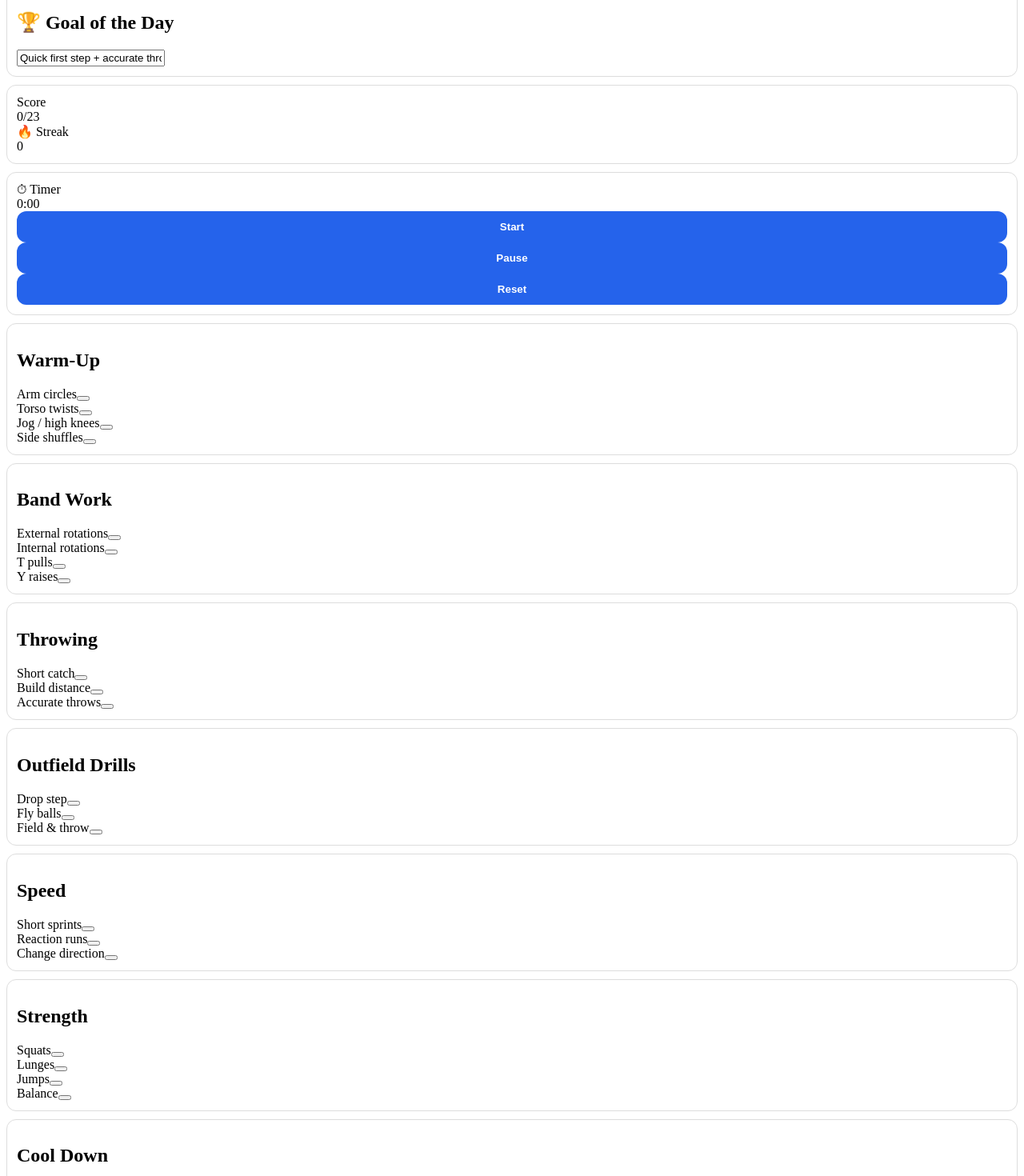
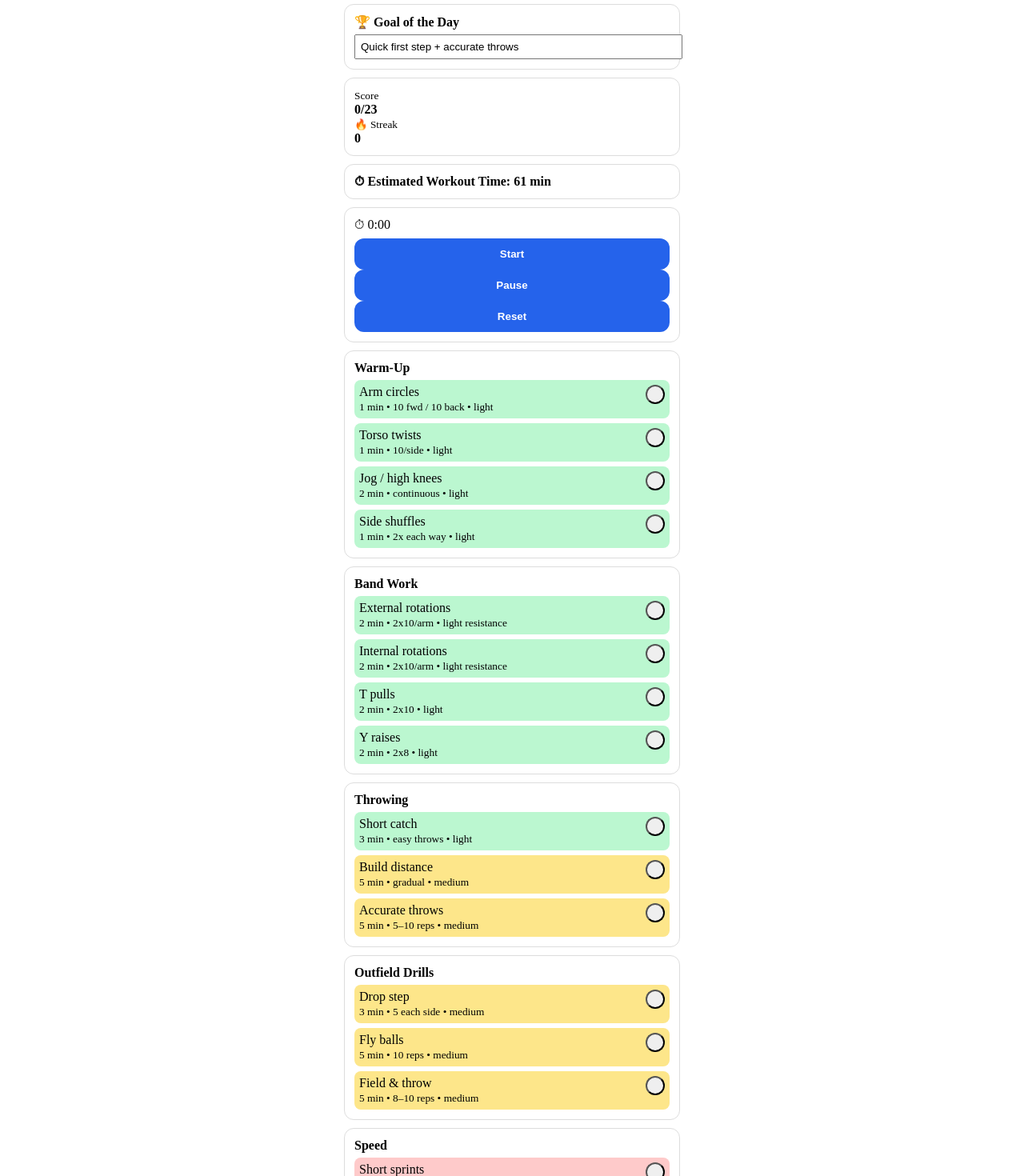
Before and after one commit to bfeltz53037/cf-tracker, a Next.js app: page / in a window 1280 px wide. Shown: the part 100-1570 px from the top of the page at 80% size. Built offline with nearby package versions, Linux system fonts and the light colour scheme.

Commit message:
Update page.js
add total time + color coding

```diff
--- a/app/page.js
+++ b/app/page.js
@@ -1,47 +1,90 @@
 "use client";
 import { useState, useEffect } from "react";
-const Card = ({ children }) => (
-  <div style={{
-    border: "1px solid #ddd",
-    borderRadius: "12px",
-    padding: "12px",
-    marginBottom: "10px",
-    backgroundColor: "#fff"
-  }}>
-    {children}
-  </div>
-);
-
-const CardContent = ({ children }) => <div>{children}</div>;
-
-const Button = ({ children, onClick }) => (
-  <button
-    onClick={onClick}
-    style={{
-      width: "100%",
-      padding: "12px",
-      borderRadius: "12px",
-      border: "none",
-      backgroundColor: "#2563eb",
-      color: "white",
-      fontWeight: "600"
-    }}
-  >
-    {children}
-  </button>
-);
 
 const STORAGE_KEY = "cf_tracker_data";
 
+// Simple UI components
+const Card = ({ children }) => (
+  <div style={{ border: "1px solid #ddd", borderRadius: 12, padding: 12, marginBottom: 10, background: "#fff" }}>{children}</div>
+);
+const CardContent = ({ children }) => <div>{children}</div>;
+const Button = ({ children, onClick }) => (
+  <button onClick={onClick} style={{ width: "100%", padding: 12, borderRadius: 12, border: "none", background: "#2563eb", color: "#fff", fontWeight: 600 }}>{children}</button>
+);
 
+// Utility: convert "X min" to number
+const getMinutes = (timeStr) => {
+  const match = timeStr.match(/(\d+)/);
+  return match ? parseInt(match[1]) : 0;
+};
+
+// Color coding
+const getColor = (intensity) => {
+  if (intensity.includes("high")) return "#fecaca"; // red
+  if (intensity.includes("medium")) return "#fde68a"; // yellow
+  return "#bbf7d0"; // green/light
+};
+
+// Sections
 const sections = [
-  { title: "Warm-Up", items: ["Arm circles", "Torso twists", "Jog / high knees", "Side shuffles"] },
-  { title: "Band Work", items: ["External rotations", "Internal rotations", "T pulls", "Y raises"] },
-  { title: "Throwing", items: ["Short catch", "Build distance", "Accurate throws"] },
-  { title: "Outfield Drills", items: ["Drop step", "Fly balls", "Field & throw"] },
-  { title: "Speed", items: ["Short sprints", "Reaction runs", "Change direction"] },
-  { title: "Strength", items: ["Squats", "Lunges", "Jumps", "Balance"] },
-  { title: "Cool Down", items: ["Stretch", "Breathing"] },
+  {
+    title: "Warm-Up",
+    items: [
+      { name: "Arm circles", time: "1 min", reps: "10 fwd / 10 back", intensity: "light" },
+      { name: "Torso twists", time: "1 min", reps: "10/side", intensity: "light" },
+      { name: "Jog / high knees", time: "2 min", reps: "continuous", intensity: "light" },
+      { name: "Side shuffles", time: "1 min", reps: "2x each way", intensity: "light" },
+    ],
+  },
+  {
+    title: "Band Work",
+    items: [
+      { name: "External rotations", time: "2 min", reps: "2x10/arm", intensity: "light resistance" },
+      { name: "Internal rotations", time: "2 min", reps: "2x10/arm", intensity: "light resistance" },
+      { name: "T pulls", time: "2 min", reps: "2x10", intensity: "light" },
+      { name: "Y raises", time: "2 min", reps: "2x8", intensity: "light" },
+    ],
+  },
+  {
+    title: "Throwing",
+    items: [
+      { name: "Short catch", time: "3 min", reps: "easy throws", intensity: "light" },
+      { name: "Build distance", time: "5 min", reps: "gradual", intensity: "medium" },
+      { name: "Accurate throws", time: "5 min", reps: "5–10 reps", intensity: "medium" },
+    ],
+  },
+  {
+    title: "Outfield Drills",
+    items: [
+      { name: "Drop step", time: "3 min", reps: "5 each side", intensity: "medium" },
+      { name: "Fly balls", time: "5 min", reps: "10 reps", intensity: "medium" },
+      { name: "Field & throw", time: "5 min", reps: "8–10 reps", intensity: "medium" },
+    ],
+  },
+  {
+    title: "Speed",
+    items: [
+      { name: "Short sprints", time: "5 min", reps: "5 reps (10–20 yd)", intensity: "high" },
+      { name: "Reaction runs", time: "3 min", reps: "3 reps", intensity: "high" },
+      { name: "Change direction", time: "3 min", reps: "3 reps", intensity: "high" },
+    ],
+  },
+  {
+    title: "Strength",
+    items: [
+      { name: "Squats", time: "2 min", reps: "2x10", intensity: "medium" },
+      { name: "Lunges", time: "2 min", reps: "2x8/leg", intensity: "medium" },
+      { name: "Jumps", time: "2 min", reps: "3x5", intensity: "high effort" },
+      { name: "Balance", time: "2 min", reps: "20 sec/leg", intensity: "light" },
+    ],
+  },
+  {
+    title: "Cool Down",
+    items: [
+      { name: "Stretch", time: "2 min", reps: "hold", intensity: "light" },
+      { name: "Breathing", time: "1 min", reps: "deep breaths", intensity: "light" },
+    ],
+  },
 ];
 
 export default function Tracker() {
@@ -52,11 +95,14 @@ export default function Tracker() {
   const [timer, setTimer] = useState(0);
   const [running, setRunning] = useState(false);
 
-
   const totalItems = sections.reduce((acc, s) => acc + s.items.length, 0);
   const completed = Object.values(checked).filter(Boolean).length;
 
-  // LOAD from localStorage
+  const totalTime = sections.reduce(
+    (acc, s) => acc + s.items.reduce((sum, item) => sum + getMinutes(item.time), 0),
+    0
+  );
+
   useEffect(() => {
     const saved = localStorage.getItem(STORAGE_KEY);
     if (saved) {
@@ -67,101 +113,71 @@ export default function Tracker() {
       setLastCompleted(data.lastCompleted || null);
     }
   }, []);
-  // SAVE to localStorage
+
   useEffect(() => {
     const data = { checked, goal, streak, lastCompleted };
     localStorage.setItem(STORAGE_KEY, JSON.stringify(data));
   }, [checked, goal, streak, lastCompleted]);
 
+  const toggle = (key) => setChecked((prev) => ({ ...prev, [key]: !prev[key] }));
 
-  const toggle = (key) => {
-    setChecked((prev) => ({ ...prev, [key]: !prev[key] }));
-  };
-
-  // Timer
   useEffect(() => {
     let interval;
-    if (running) {
-      interval = setInterval(() => setTimer((t) => t + 1), 1000);
-    }
+    if (running) interval = setInterval(() => setTimer((t) => t + 1), 1000);
     return () => clearInterval(interval);
   }, [running]);
 
-
-  const resetTimer = () => {
-    setTimer(0);
-    setRunning(false);
-  };
+  const resetTimer = () => { setTimer(0); setRunning(false); };
 
   const completeDay = () => {
     const today = new Date().toDateString();
-
-
     if (completed >= totalItems * 0.8) {
       if (lastCompleted) {
         const prev = new Date(lastCompleted);
         const diff = (new Date(today) - prev) / (1000 * 60 * 60 * 24);
-        if (diff === 1) {
-          setStreak((s) => s + 1);
-        } else {
-          setStreak(1);
-        }
-      } else {
-        setStreak(1);
-      }
+        setStreak(diff === 1 ? (s) => s + 1 : 1);
+      } else setStreak(1);
       setLastCompleted(today);
     }
-
-
     setChecked({});
   };
 
   const perfectDay = completed === totalItems && totalItems > 0;
+
   return (
-    <div className="p-4 max-w-md mx-auto space-y-4">
-      <h1 className="text-xl font-bold text-center">⚾ Daily Tracker</h1>
+    <div style={{ padding: 16, maxWidth: 420, margin: "0 auto" }}>
+      <h1 style={{ textAlign: "center" }}>⚾ Daily Tracker</h1>
 
-
-      {/* Goal */}
-      <Card className="rounded-2xl shadow">
-        <CardContent className="p-3">
-          <h2 className="font-semibold">🏆 Goal of the Day</h2>
-          <input
-            value={goal}
-            onChange={(e) => setGoal(e.target.value)}
-            className="w-full border rounded p-1 mt-1 text-sm"
-          />
+      <Card>
+        <CardContent>
+          <b>🏆 Goal of the Day</b>
+          <input value={goal} onChange={(e) => setGoal(e.target.value)} style={{ width: "100%", marginTop: 6, padding: 6 }} />
         </CardContent>
       </Card>
 
-      {/* Score + Streak */}
-      <Card className="rounded-2xl shadow">
-        <CardContent className="p-3 flex justify-between text-center">
-          <div>
-            <div className="text-sm">Score</div>
-            <div className="text-lg font-bold">{completed}/{totalItems}</div>
-          </div>
-          <div>
-            <div className="text-sm">🔥 Streak</div>
-            <div className="text-lg font-bold">{streak}</div>
-          </div>
+      <Card>
+        <CardContent style={{ display: "flex", justifyContent: "space-between" }}>
+          <div><small>Score</small><div><b>{completed}/{totalItems}</b></div></div>
+          <div><small>🔥 Streak</small><div><b>{streak}</b></div></div>
         </CardContent>
       </Card>
 
-      {/* Perfect Day Badge */}
-      {perfectDay && (
-        <Card className="rounded-2xl shadow bg-green-100 border-green-400">
-          <CardContent className="p-3 text-center font-semibold">
-            ⭐ Perfect Day! All tasks completed!
+      <Card>
+        <CardContent style={{ textAlign: "center" }}>
+          <b>⏱ Estimated Workout Time: {totalTime} min</b>
         </CardContent>
       </Card>
+
+      {perfectDay && (
+        <Card>
+          <CardContent style={{ textAlign: "center" }}>⭐ Perfect Day! All tasks completed!</CardContent>
+        </Card>
       )}
-      {/* Timer */}
-      <Card className="rounded-2xl shadow">
-        <CardContent className="p-3 text-center">
-          <div className="font-semibold">⏱ Timer</div>
-          <div className="text-lg">{Math.floor(timer / 60)}:{("0" + (timer % 60)).slice(-2)}</div>
-          <div className="space-x-2 mt-2">
+
+      <Card>
+        <CardContent style={{ textAlign: "center" }}>
+          ⏱ {Math.floor(timer / 60)}:{("0" + (timer % 60)).slice(-2)}
+          <div style={{ marginTop: 8 }}>
             <Button onClick={() => setRunning(true)}>Start</Button>
             <Button onClick={() => setRunning(false)}>Pause</Button>
             <Button onClick={resetTimer}>Reset</Button>
@@ -169,20 +185,19 @@ export default function Tracker() {
         </CardContent>
       </Card>
 
-      {/* Checklist */}
       {sections.map((section) => (
-        <Card key={section.title} className="rounded-2xl shadow">
-          <CardContent className="p-3">
-            <h2 className="font-semibold mb-2">{section.title}</h2>
+        <Card key={section.title}>
+          <CardContent>
+            <b>{section.title}</b>
             {section.items.map((item, i) => {
               const key = section.title + i;
               return (
-                <div key={key} className="flex items-center justify-between py-1">
-                  <span>{item}</span>
-                  <button
-                    onClick={() => toggle(key)}
-                    className={`w-6 h-6 rounded-full border flex items-center justify-center ${checked[key] ? "bg-green-500 text-white" : "bg-white"}`}
-                  >
+                <div key={key} style={{ display: "flex", justifyContent: "space-between", marginTop: 6, background: getColor(item.intensity), padding: 6, borderRadius: 8 }}>
+                  <span>
+                    {item.name}<br />
+                    <small>{item.time} • {item.reps} • {item.intensity}</small>
+                  </span>
+                  <button onClick={() => toggle(key)} style={{ width: 24, height: 24, borderRadius: 12 }}>
                     {checked[key] ? "✓" : ""}
                   </button>
                 </div>
@@ -192,15 +207,11 @@ export default function Tracker() {
         </Card>
       ))}
 
-      {/* Actions */}
-      <Button onClick={completeDay} className="w-full rounded-2xl">
-        ✅ Finish Day
-      </Button>
+      <Button onClick={completeDay}>✅ Finish Day</Button>
 
-      {/* Reminder */}
-      <Card className="rounded-2xl shadow">
-        <CardContent className="p-3 text-sm text-center">
-          🔔 Reminder: Hustle every rep. Quality over quantity.
+      <Card>
+        <CardContent style={{ textAlign: "center", fontSize: 12 }}>
+          🔔 Hustle every rep. Quality over quantity.
         </CardContent>
       </Card>
     </div>
```
Lines whose indentation alone changed are shown as unchanged.
